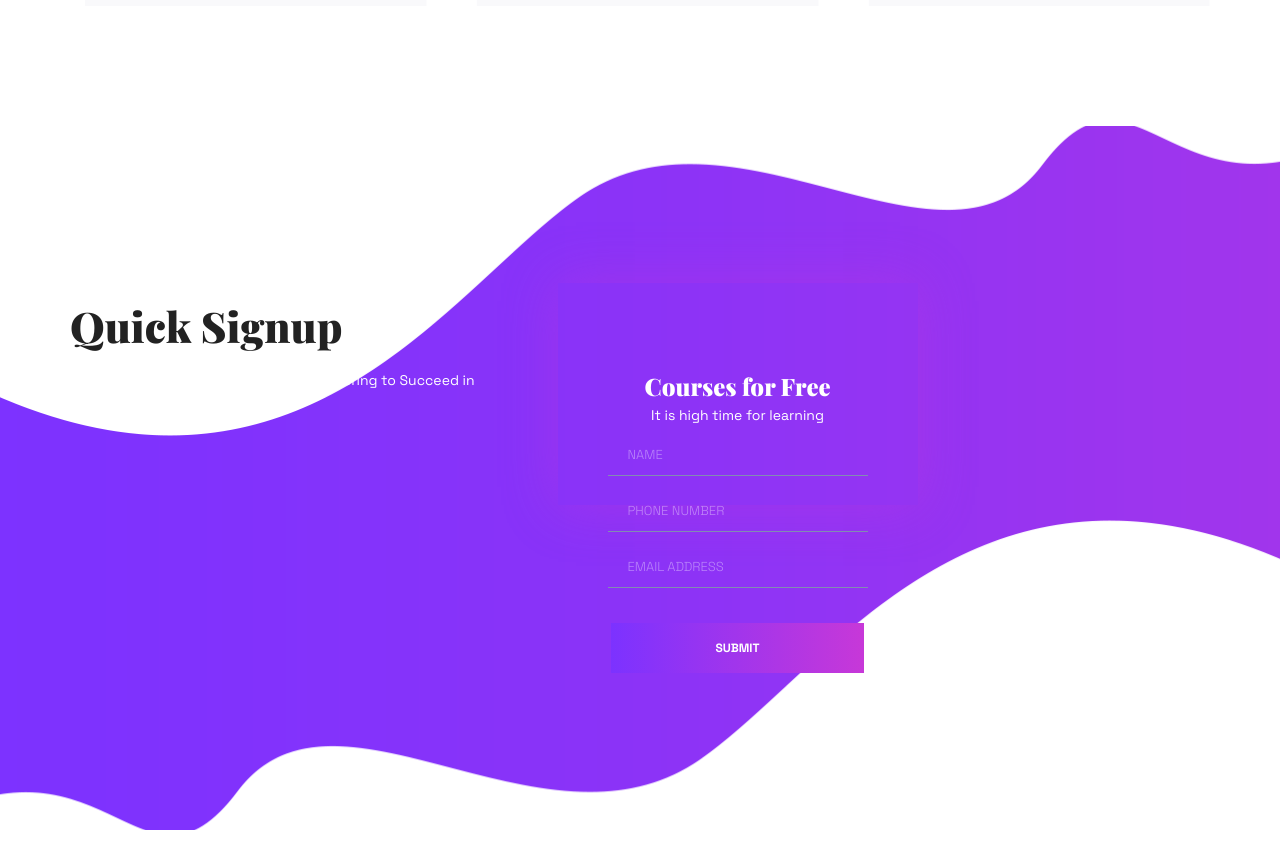
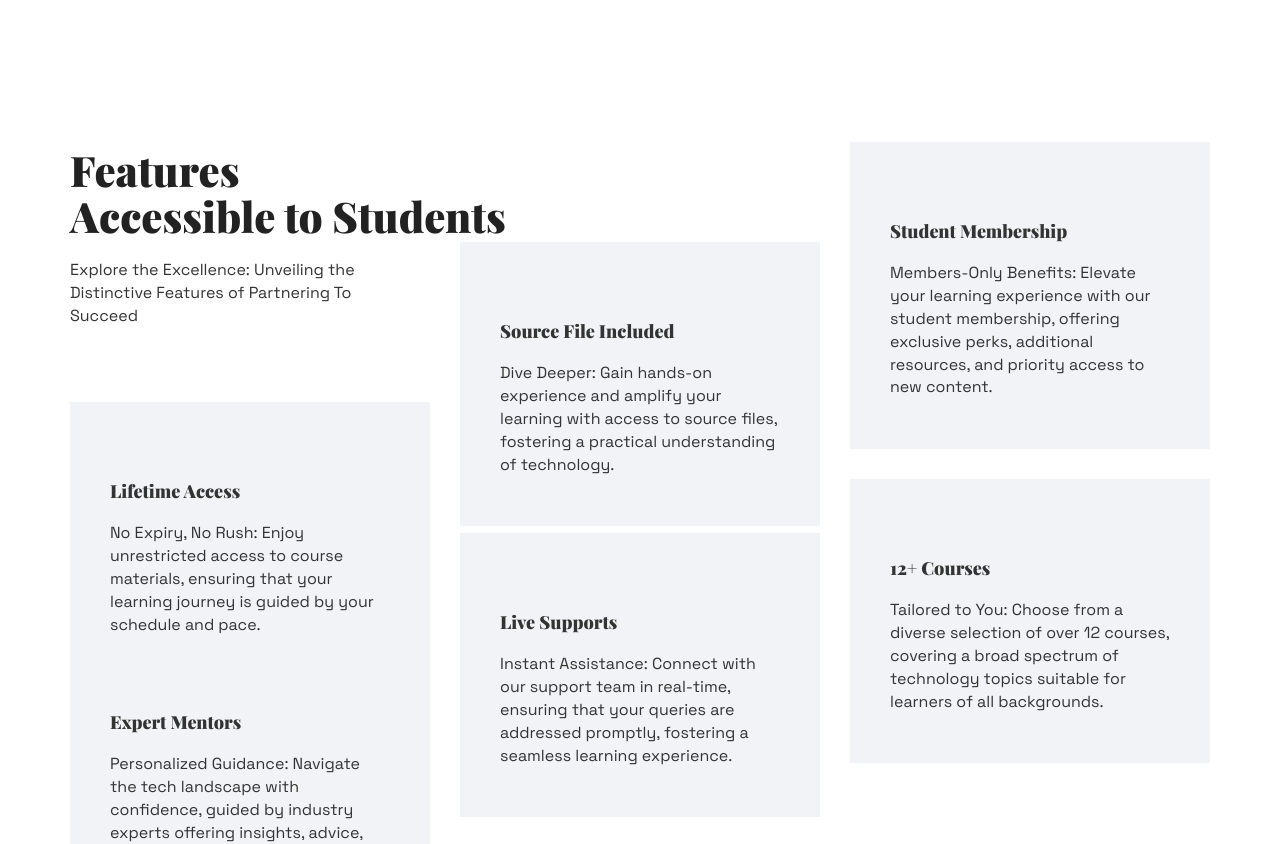
Before and after one commit to Johnnnex/p2s, a Next.js app: page /homepage/courses in a window 1280 px wide. Shown: the part 1560-2404 px from the top of the page. Built offline with nearby package versions, Linux system fonts and the light colour scheme; some icons are missing; a web font is replaced by a local one.

Commit message:
front end better

```diff
--- a/pages/homepage/about.jsx
+++ b/pages/homepage/about.jsx
@@ -32,7 +32,7 @@ const About = () => {
           <section className={`${sGrotesk.className} text-[14px] feature-area`}>
             <div className="container-fluid">
               <div className="feature-inner row">
-                <div className="col-lg-2 col-md-6">
+                <div className="col-lg-4 col-md-6">
                   <div className="feature-item d-flex">
                     <i className="ti-crown"></i>
                     <div className="ml-20">
@@ -54,7 +54,7 @@ const About = () => {
                     </div>
                   </div>
                 </div>
-                <div className="col-lg-2 col-md-6">
+                <div className="col-lg-4 col-md-6">
                   <div className="feature-item item-red d-flex">
                     <i className="ti-cup"></i>
                     <div className="ml-20">
--- a/pages/homepage/courses.jsx
+++ b/pages/homepage/courses.jsx
@@ -31,7 +31,7 @@ const Courses = () => {
         <section className={`${sGrotesk.className} feature-area`}>
           <div className="container-fluid">
             <div className="feature-inner row">
-              <div className="col-lg-2 col-md-6">
+              <div className="col-lg-4 col-md-6">
                 <div className="item-red feature-item d-flex">
                   <i className="ti-medall"></i>
                   <div className="ml-20">
@@ -50,7 +50,7 @@ const Courses = () => {
                   </div>
                 </div>
               </div>
-              <div className="col-lg-2 col-md-6">
+              <div className="col-lg-4 col-md-6">
                 <div className="feature-item d-flex">
                   <i className="ti-cup"></i>
                   <div className="ml-20">
@@ -69,7 +69,7 @@ const Courses = () => {
                   </div>
                 </div>
               </div>
-              {/* <div className="col-lg-2 col-md-6">
+              {/* <div className="col-lg-4 col-md-6">
                 <div className="feature-item d-flex border-right-0">
                   <i className="ti-desktop"></i>
                   <div className="ml-20">
--- a/pages/homepage/index.jsx
+++ b/pages/homepage/index.jsx
@@ -67,7 +67,7 @@ const HomePage = () => {
         <section className={`feature-area ${sGrotesk.className}`}>
           <div className="container-fluid w-[95%] mx-auto">
             <div className="feature-inner row">
-              <div className="col-lg-2 col-md-6">
+              <div className="col-lg-4 col-md-6">
                 <div className="feature-item d-flex">
                   <i className="ti-notepad"></i>
                   <div>
@@ -83,7 +83,7 @@ const HomePage = () => {
                   </div>
                 </div>
               </div>
-              <div className="col-lg-2 col-md-6">
+              <div className="col-lg-4 col-md-6">
                 <div className="feature-item item-red d-flex">
                   <i className="ti-comments-smiley"></i>
                   <div className="">
@@ -105,7 +105,7 @@ const HomePage = () => {
                   </div>
                 </div>
               </div>
-              <div className="col-lg-2 col-md-6">
+              <div className="col-lg-4 col-md-6">
                 <div className="feature-item d-flex border-right-0">
                   <i className="ti-desktop"></i>
                   <div>
--- a/reusable-components/about-us.jsx
+++ b/reusable-components/about-us.jsx
@@ -22,7 +22,8 @@ const AboutUs = () => {
                     About Us
                   </h2>
                   <p>
-                  Welcome to Partnering To Succeed, where technology meets education, innovation, and expert support. Our journey began with a passion for making technology accessible to all, fostering a community of lifelong learners and empowering businesses with cutting-edge solutions.
+                    Welcome to Partnering To Succeed, where technology meets education, innovation, and expert support. Our journey began with a passion for making technology accessible to all, fostering a community of lifelong learners and empowering businesses with cutting-edge solutions. <br /><br />
+                    At Partnering to succeed, we're not just about courses; we're on a mission to transform tech education into an exhilarating journey. Picture this as your digital launchpad, propelling you into the exciting realms of technology, innovation, and limitless possibilities.
                   </p>
                 </div>
               </div>
--- a/reusable-components/quick-registration.jsx
+++ b/reusable-components/quick-registration.jsx
@@ -7,42 +7,43 @@ const sGrotesk = Space_Grotesk({
 
 const QuickRegistration = () => {
   return (
-    <section className={`${sGrotesk.className} registration-area`}>
-        <div className="container w-[90%] mx-auto">
-            <div className="row align-items-end">
-                <div className="col-lg-5">
-                    <div className="section-title text-left text-white">
-                        <h2 className="text-white">
-                            Quick Signup
-                        </h2>
-                        <p className={sGrotesk.className}>
-                            Swift Onboarding: Seamlessly Join Partnering to Succeed in Seconds
-                        </p>
-                    </div>
-                </div>
-                <div className="offset-lg-3 col-lg-4 col-md-6">
-                    <div className="course-form-section">
-                        <h3 className="text-white">Courses for Free</h3>
-                        <p className={`text-white ${sGrotesk.className}`}>It is high time for learning</p>
-                        <form className="course-form-area contact-page-form course-form text-right" id="myForm" action="mail.html" method="post">
-                            <div className="form-group col-md-12">
-                                <input type="text" className="form-control" id="name" name="name" placeholder="Name"/>
-                            </div>
-                            <div className="form-group col-md-12">
-                                <input type="text" className="form-control" id="subject" name="subject" placeholder="Phone Number"/>
-                            </div>
-                            <div className="form-group col-md-12">
-                                <input type="email" className="form-control" id="email" name="email" placeholder="Email Address"/>
-                            </div>
-                            <div className="col-lg-12 text-center">
-                                <button className="btn text-uppercase">Submit</button>
-                            </div>
-                        </form>
-                    </div>
-                </div>
-            </div>
-        </div>
-    </section>
+    // <section className={`${sGrotesk.className} registration-area`}>
+    //     <div className="container w-[90%] mx-auto">
+    //         <div className="row align-items-end">
+    //             <div className="col-lg-5">
+    //                 <div className="section-title text-left text-white">
+    //                     <h2 className="text-white">
+    //                         Quick Signup
+    //                     </h2>
+    //                     <p className={sGrotesk.className}>
+    //                         Swift Onboarding: Seamlessly Join Partnering to Succeed in Seconds
+    //                     </p>
+    //                 </div>
+    //             </div>
+    //             <div className="offset-lg-3 col-lg-4 col-md-6">
+    //                 <div className="course-form-section">
+    //                     <h3 className="text-white">Courses for Free</h3>
+    //                     <p className={`text-white ${sGrotesk.className}`}>It is high time for learning</p>
+    //                     <form className="course-form-area contact-page-form course-form text-right" id="myForm" action="mail.html" method="post">
+    //                         <div className="form-group col-md-12">
+    //                             <input type="text" className="form-control" id="name" name="name" placeholder="Name"/>
+    //                         </div>
+    //                         <div className="form-group col-md-12">
+    //                             <input type="text" className="form-control" id="subject" name="subject" placeholder="Phone Number"/>
+    //                         </div>
+    //                         <div className="form-group col-md-12">
+    //                             <input type="email" className="form-control" id="email" name="email" placeholder="Email Address"/>
+    //                         </div>
+    //                         <div className="col-lg-12 text-center">
+    //                             <button className="btn text-uppercase">Submit</button>
+    //                         </div>
+    //                     </form>
+    //                 </div>
+    //             </div>
+    //         </div>
+    //     </div>
+    // </section>
+    <></>
   )
 }
 
```
